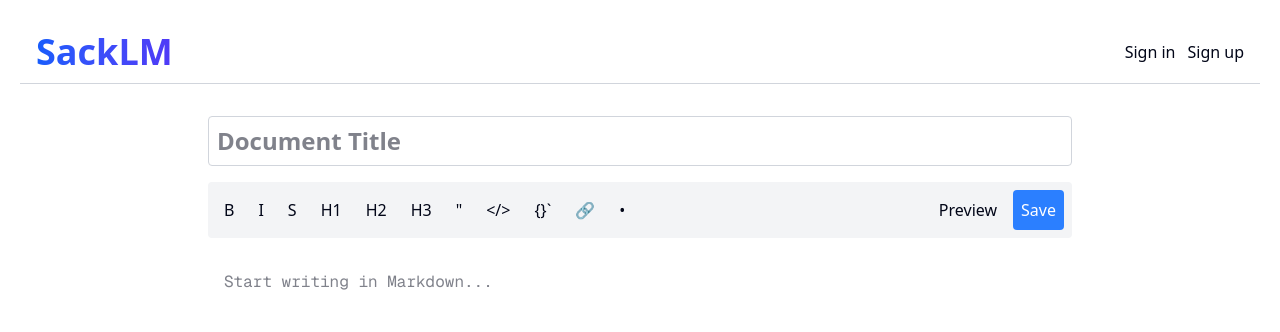
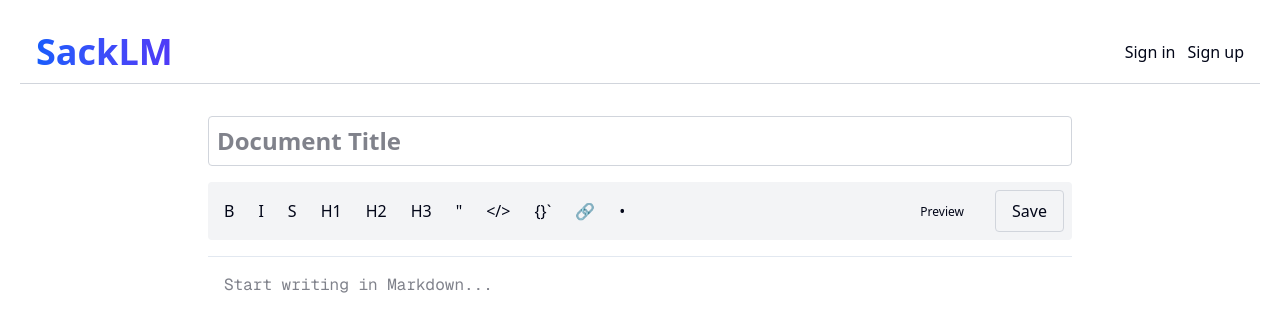
Before and after one commit to DivyanshMauryaaa/sacklm, a Next.js app: page /documents/1 in a window 1280 px wide. Shown: the top 332 px of the page. Built offline with nearby package versions, Linux system fonts and the light colour scheme; no server answers.

Commit message:
small bug fixes, UI adjustments etc.

```diff
--- a/src/app/documents/[id]/page.tsx
+++ b/src/app/documents/[id]/page.tsx
@@ -14,7 +14,6 @@
 const DocumentEditor = ({ id, title, content }: DocumentEditorProps) => {
   const titleInstance = title;
   const contentInstance = content;
-  const idInstance = id;
 
   const [editorTitle, setTitle] = useState(titleInstance);
   const [editorContent, setContent] = useState(contentInstance);
@@ -233,10 +232,10 @@
         <button onClick={() => handleFormat('list')} className="p-2 hover:bg-gray-200 rounded">•</button>
 
         <div className="flex-grow"></div>
-        <button onClick={() => setPreview(!preview)} className="p-2 hover:bg-gray-200 rounded">
+        <button onClick={() => setPreview(!preview)} className="p-2 hover:bg-gray-200 px-4 scale-75 rounded">
           {preview ? 'Edit' : 'Preview'}
         </button>
-        <button disabled={Saveloader} onClick={saveDocument} className="p-2 bg-blue-500 text-white rounded hover:bg-blue-600">
+        <button disabled={Saveloader} onClick={saveDocument} className="p-2 px-4 cursor-pointer border border-gray-300 transition-all duration-200 hover:text-white rounded hover:bg-black">
           Save
         </button>
       </div>
@@ -251,7 +250,7 @@
             ref={textareaRef}
             value={editorContent}
             onChange={(e) => setContent(e.target.value)}
-            className="w-full h-[60vh] p-4 font-mono resize-none focus:outline-none"
+            className="w-full h-[60vh] p-4 font-mono resize-none focus:outline-none border-t "
             placeholder="Start writing in Markdown..."
           />
         )}
--- a/src/app/documents/page.tsx
+++ b/src/app/documents/page.tsx
@@ -104,7 +104,7 @@
 
                         <div
                             key={doc.id}
-                                className="p-4 border overflow-y-hidden border-gray-300 rounded-xl hover:border-black hover:ring-1 hover:ring-black cursor-pointer transition-all duration-150 w-[400px] h-[240px]"
+                            className="p-4 border overflow-y-hidden border-gray-300 rounded-xl hover:border-black hover:ring-1 hover:ring-black cursor-pointer transition-all duration-150 w-[400px] h-[250px]"
 
                         >
                             <div className="flex justify-between">
@@ -131,7 +131,10 @@
                             <hr className="my-2" />
 
                             <div className="mt-1">
-                                    <p className="font-bold text-2xl overflow-hidden">{doc.title}</p>
+                                <p className="font-bold text-2xl overflow-hidden">
+                                    {doc.title.length > 20 ? doc.title.slice(0, 20) + "..." : doc.title}
+                                </p>
+
 
                                 <div className="flex items-center gap-2 mt-2">
                                     <Image
@@ -171,7 +174,7 @@
                     <DialogTitle className="text-2xl font-bold p-4"></DialogTitle>
                     <DialogContent className="overflow-y-auto max-h-[500px] p-4">
                         <div className="prose max-w-none">
-                            <DocumentEditor  id={currentDocument?.id || ""} content={currentDocument?.content || ""} title={currentDocument?.title || ""}/>
+                            <DocumentEditor id={currentDocument?.id || ""} content={currentDocument?.content || ""} title={currentDocument?.title || ""} />
                         </div>
                     </DialogContent>
                 </Dialog>
```
Lines whose indentation alone changed are shown as unchanged.
